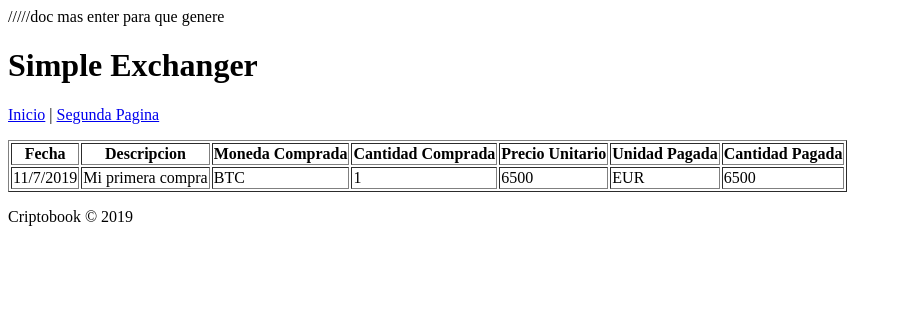
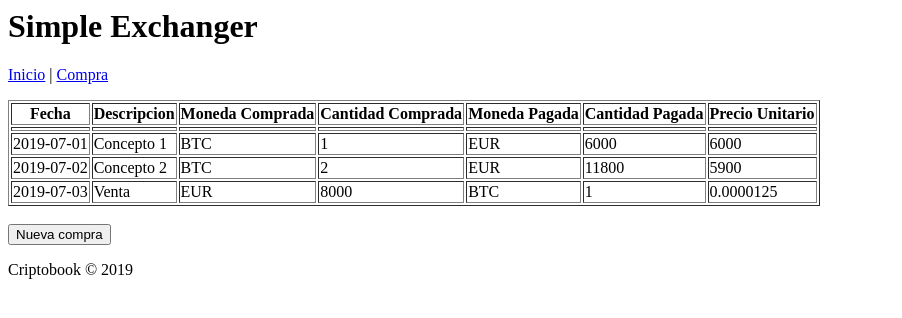
Before and after one commit to Lorenkeep/kata5, a Flask app: page / in a window 1280 px wide. Shown: the top 318 px of the page, without its empty margins (0-902 px from the left). Run offline with Flask 2, Linux system fonts and the light colour scheme.

Commit message:
Avanzamos

```diff
--- a/app/__init__.py
+++ b/app/__init__.py
@@ -1,4 +1,3 @@
-
 from flask import Flask
 
 app = Flask(__name__, instance_relative_config=True)
--- a/app/templates/adios.html
+++ /dev/null
@@ -1,6 +0,0 @@
-{%  extends 'base.html' %}
-{% block title %}Exchanger, adios{% endblock %}
-{% block body %}
-    <h1>Simple Exchanger</h1>
-    <p>Adios, mundo cruel</p>
-{% endblock %}
--- a/app/templates/base.html
+++ b/app/templates/base.html
@@ -1,4 +1,3 @@
-/////doc mas enter para que genere
 <html lang="en">
 <head>
     <meta charset="UTF-8">
@@ -10,11 +9,18 @@
     <header>
         <h1>Simple Exchanger</h1>
     </header>
-    <div class= "container">
-        <p class="container">
-            <a href="./">Inicio</a> | <a href="/adios">Segunda Pagina</a>
+    <div class="container">
+        <p class="menu">
+            <a href="./">Inicio</a> | <a href="/nuevacompra">Compra</a>
         </p>
-        {% block body %}{% endblock %}
+        {% block body %}{% endblock%}
+    </div>
+    <div class="mensajes-error">
+            {% if error %}
+                <ul class="flash-messages">
+                    <li>{{ error }}</li>
+                </ul>
+            {% endif %}
     </div>
     <footer>
         <p>Criptobook &copy; 2019</p>
--- a/app/templates/index.html
+++ b/app/templates/index.html
@@ -1,26 +1,31 @@
-{%  extends 'base.html' %}
-{% block title %}Exchanger{% endblock %}
+{% extends 'base.html' %}
+{% block title %} Exchanger {% endblock %}
 {% block body %}
-    <table border="1">
-        <tr >
+    <table  border="1">
+        <tr>
             <th>Fecha</td>
             <th>Descripcion</td>
             <th>Moneda Comprada</td>
             <th>Cantidad Comprada</td>
+            <th>Moneda Pagada</td>
+            <th>Cantidad Pagada</td>
             <th>Precio Unitario</td>
-            <th>Unidad Pagada</td>
-            <th>Cantidad Pagada</td>
         </tr>
-        <tr >
-            <td>11/7/2019</td>
-            <td>Mi primera compra</td>
-            <td>BTC</td>
-            <td>1</td>
-            <td>6500</td>
-            <td>EUR</td>
-            <td>6500</td>
-            </tr>
-
+        {% for movimiento in movimientos %}
+        <tr>
+            <td>{{movimiento[0]}}</td>
+            <td>{{movimiento[1]}}</td>
+            <td>{{movimiento[2]}}</td>
+            <td>{{movimiento[3]}}</td>
+            <td>{{movimiento[4]}}</td>
+            <td>{{movimiento[5]}}</td>
+            <td>{{movimiento[6]}}</td>
+        </tr>
+        {% endfor %}
 
     </table>
+    <br/>
+    <form action="/nuevacompra">
+        <button type="submit">Nueva compra</button>
+    </form>
 {% endblock %}
--- a/app/views.py
+++ b/app/views.py
@@ -1,10 +1,56 @@
 from app import app
-from flask import render_template
+from flask import render_template, request, redirect, url_for, flash
+import csv
+
+ficheromovimientos = 'data/movimientos.txt'
+
 
 @app.route('/')
 def index():
-    return render_template("index.html")
+    #leer movimientos
+    fMovimientos = open(ficheromovimientos, "r")
+    csvreader = csv.reader(fMovimientos, delimiter=',', quotechar='"')
+    movements = []
+    for movimiento in csvreader:
+        movements.append(movimiento)
 
-@app.route('/adios')
-def adios():
-    return render_template("adios.html")
+    #enviar movimientos a index.html
+    return render_template('index.html', movimientos=movements)
+
+@app.route('/nuevacompra', methods=['GET', 'POST'])
+def compra():
+    print(request.method)
+    if request.method == 'GET':
+        return render_template('nuevacompra.html')
+    else:
+        msg = validar(request.values)
+        if msg != True:
+            return render_template('nuevacompra.html', error=msg)
+
+        fMovimientos = open(ficheromovimientos, "a+")
+        precioUnitario = request.values['cantidadPagada']/request.values['cantidadComprada']
+        registro = '{},"{}",{},{},{},{},{}\n'.format(request.values['fecha'],
+                    request.values['concepto'],
+                    request.values['monedaComprada'],
+                    request.values['cantidadComprada'],
+                    request.values['monedaPagada'],
+                    request.values['cantidadPagada'],
+                    precioUnitario)
+        fMovimientos.write(registro)
+        fMovimientos.close()
+        return redirect(url_for('index'))
+
+def validar(values):
+    if values['fecha'] == '':
+        return 'Debe informar la fecha'
+
+    if values['concepto'] == '':
+        return 'Debe informar el concepto'
+
+    if values['cantidadComprada'] == '':
+        return 'Debe informar la cantidad comprada'
+
+    if values['cantidadPagada'] == '':
+        return 'Debe informar la cantidad pagada'
+
+    return True
--- /dev/null
+++ b/data/alumnos.txt
@@ -0,0 +1,2 @@
+"Pepe","Perez Fernandez, de",10,8.5,7,8,9,8,9.5
+"Rocio","Fernández Guijuelo",7,8,9,1,2,5
--- /dev/null
+++ b/data/medias.txt
@@ -0,0 +1,2 @@
+"Pepe","Perez Fernandez, de",8.571428571428571
+"Rocio","Fernández Guijuelo",5.333333333333333
--- a/data/movimientos.txt
+++ b/data/movimientos.txt
@@ -0,0 +1,4 @@
+
+2019-07-01,"Concepto 1",BTC,1,EUR,6000,6000
+2019-07-02,"Concepto 2",BTC,2,EUR,11800,5900
+2019-07-03,"Venta",EUR,8000,BTC,1,0.0000125
```
Also changed, not shown: app/templates/nuevacompra.html (added, +27 -0 lines), ficheroscsv.py (added, +17 -0 lines), run.py (line endings or trailing spaces).
